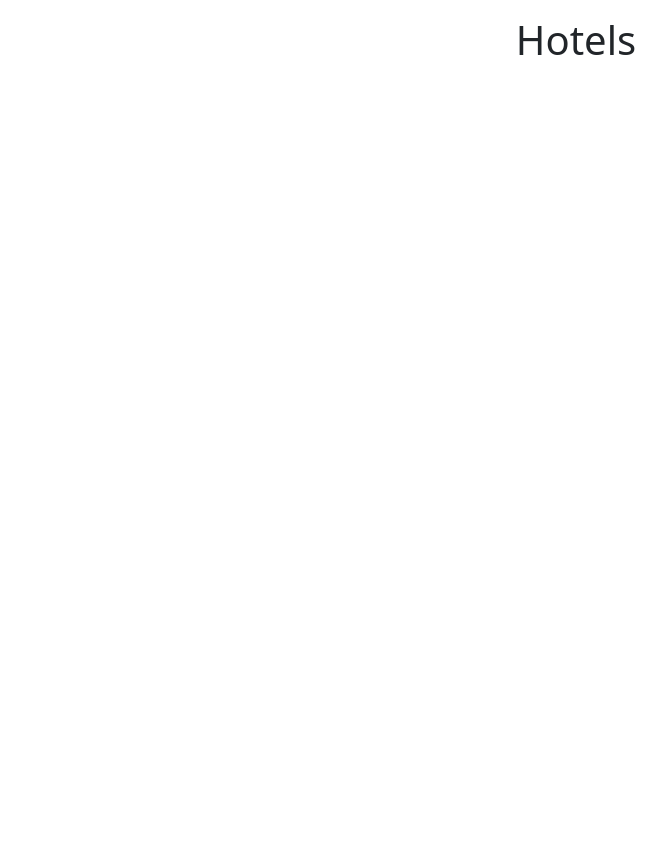
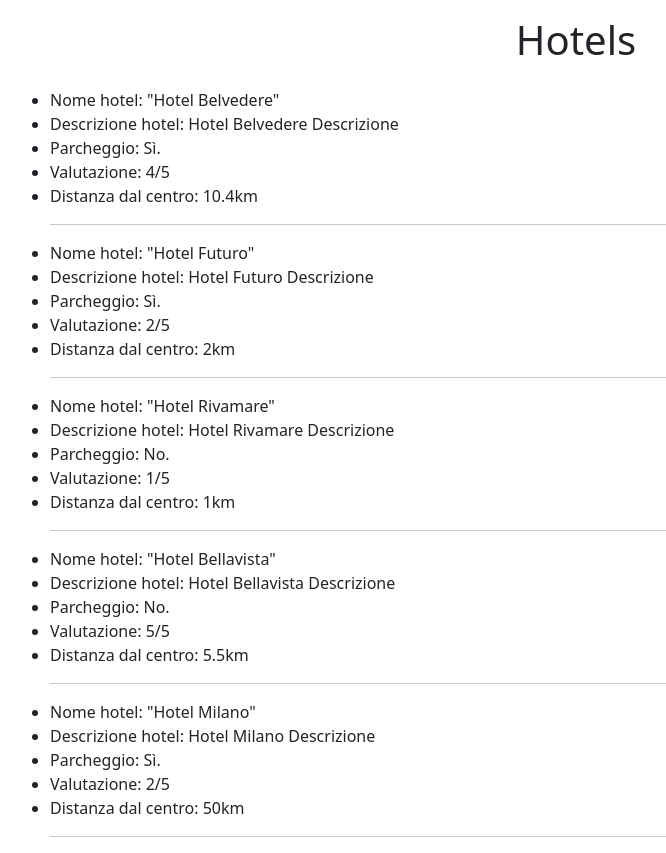
Before and after one commit to GiovanniZumbo/php-hotel, a PHP site: page / in a window 1280 px wide. Before the commit the part shown is almost empty. Shown: the whole page, without its empty margins (64-730 px from the left). Before the commit the page ends 55 px from the top, so only its background shows below. Run offline with PHP 8.4, Linux system fonts and the light colour scheme.

Commit message:
Basic layout

```diff
--- a/index.php
+++ b/index.php
@@ -55,6 +55,25 @@ $hotels = [
 <body>
     <div class="container">
         <h1 class="text-center py-3">Hotels</h1>
+
+        <ul>
+            <?php foreach ($hotels as $hotel) { ?>
+                <li>Nome hotel: "<?= $hotel['name']; ?>"</li>
+                <li>Descrizione hotel: <?= $hotel['description']; ?></li>
+                <li>Parcheggio: <?php if ($hotel['parking']) {
+                                    echo 'Sì.';
+                                } else {
+                                    echo 'No.';
+                                } ?></li>
+                <li>Valutazione: <?= $hotel['vote']; ?>/5</li>
+                <li>Distanza dal centro: <?= $hotel['distance_to_center']; ?>km</li>
+
+
+
+                <hr>
+            <?php } ?>
+
+        </ul>
     </div>
 </body>
 
```
